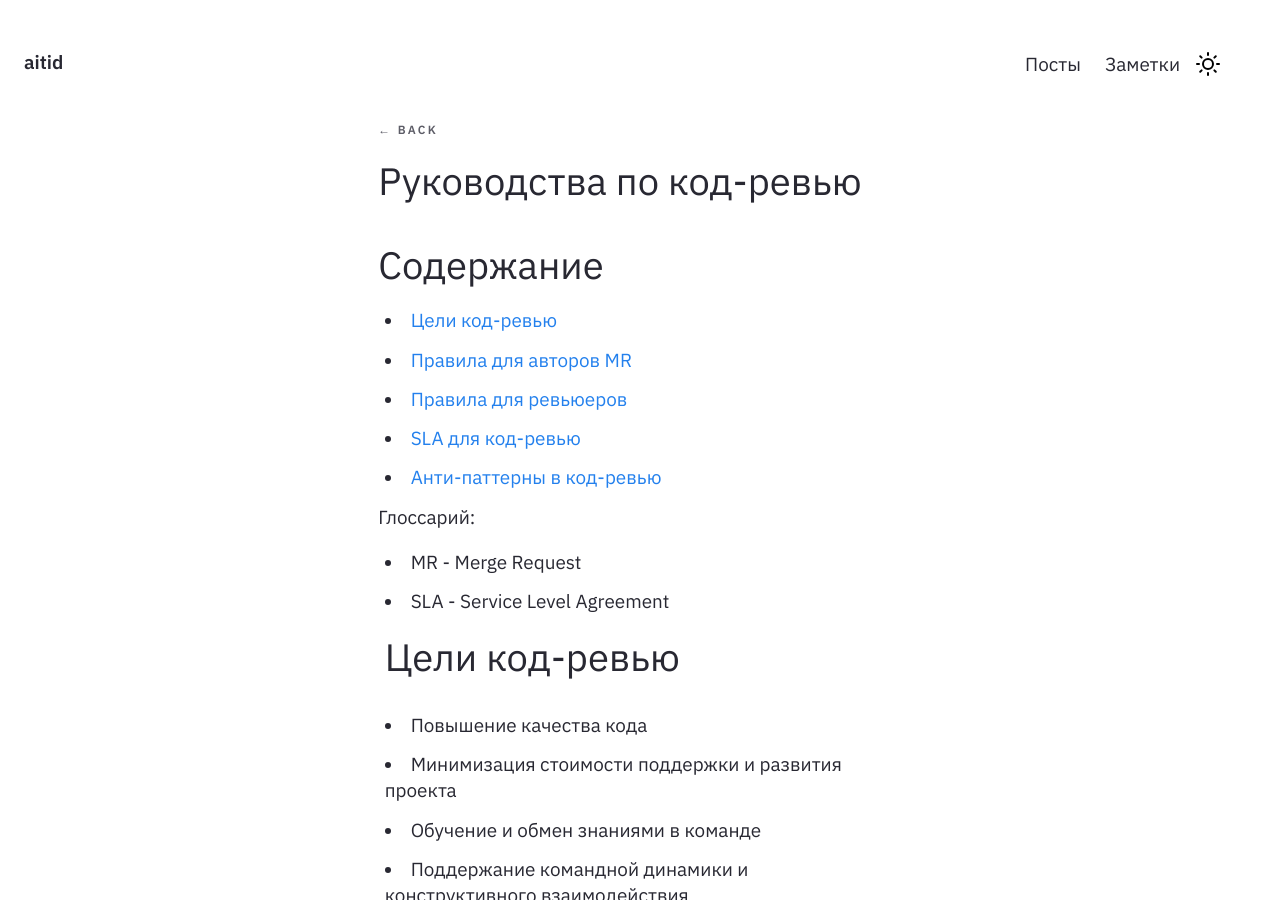
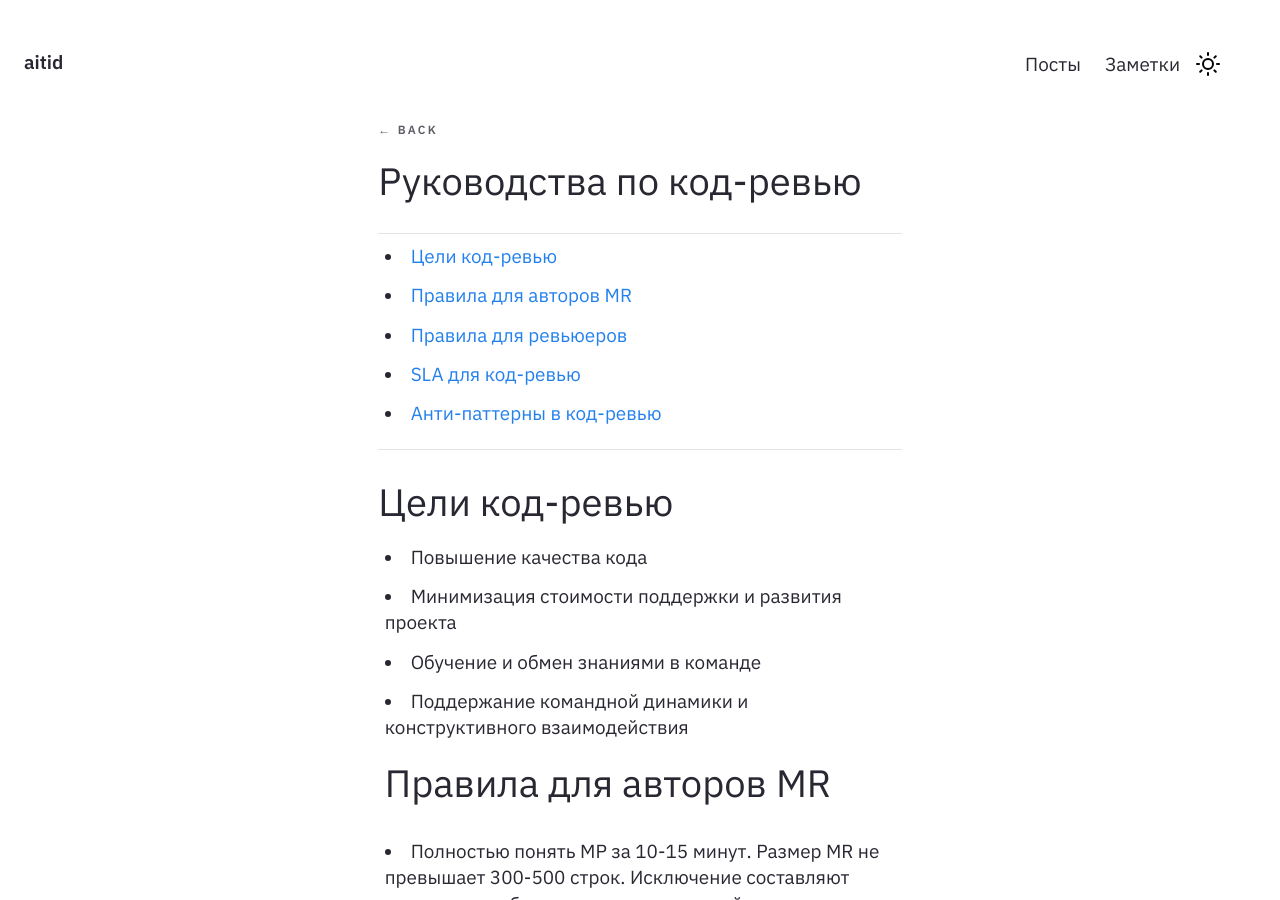
Before and after one commit to Aitid/blog, a Jekyll site: the page built from _notes/obsidian/garden/Руководства по код-ревью.md, in a window 1280 px wide and 900 px high. Built offline with Jekyll 4.4.1, drawn with Linux system fonts in a browser that asks for light colours.

Commit message:
added guide of code review

```diff
--- a/_notes/obsidian/garden/Руководства по код-ревью.md
+++ b/_notes/obsidian/garden/Руководства по код-ревью.md
@@ -7,17 +7,14 @@ feed: show
 date: 2025-01-02
 permalink: rukovodstva-po-kod-revyu
 ---
-# Содержание
-
+---
 - [Цели код-ревью](#цели-код-ревью)
 - [Правила для авторов MR](#правила-для-авторов-mr)
 - [Правила для ревьюеров](#правила-для-ревьюеров)
 - [SLA для код-ревью](#sla-для-код-ревью)
 - [Анти-паттерны в код-ревью](#анти-паттерны-в-код-ревью)
 
-Глоссарий:
-- MR - Merge Request
-- SLA - Service Level Agreement
+---
 # Цели код-ревью
 - Повышение качества кода
 - Минимизация стоимости поддержки и развития проекта
```
